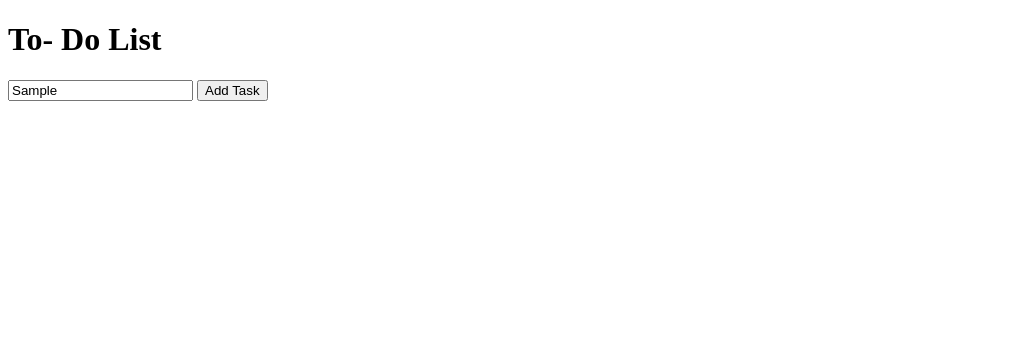
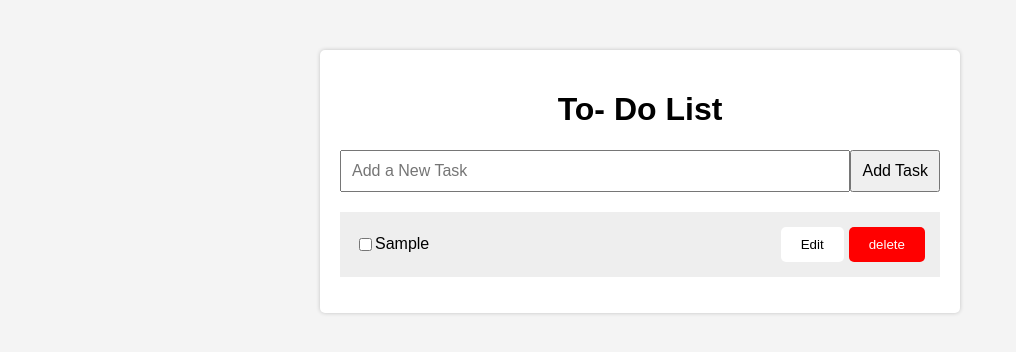
Before and after one commit to Ahmed-abdisalaam-ahmed/js-patical, a plain HTML site: page To Do project/index.html in a window 1280 px wide. Both pictures are taken after typing "Sample" into the empty fields and a click on the button "Add Task". Shown: the whole page, without its empty margins (0-1016 px from the left). Drawn offline with Linux system fonts and the light colour scheme.

Commit message:
finished upadate and %

```diff
--- a/To Do project/index.html
+++ b/To Do project/index.html
@@ -3,6 +3,7 @@
 <head>
     <meta charset="UTF-8">
     <meta name="viewport" content="width=device-width, initial-scale=1.0">
+    <link rel="stylesheet" href="style.css">
     <title>TO DO LIST </title>
 </head>
 <body>
@@ -13,7 +14,12 @@
         <button type="submit">Add Task</button>
     </form>
     <ul id="todo-list">
-
+      <!-- <li>
+        <input type="checkbox">
+        <span>hello world</span>
+        <button>Edit</button>
+        <button>delete</button>
+      </li> -->
     </ul>
   </div>
 
--- a/To Do project/main.js
+++ b/To Do project/main.js
@@ -1,14 +1,109 @@
-const todoform = document.querySelector('#todo-form');
-const todoinput = document.querySelector('#todo-input');
-const todolist = document.querySelector('#todo-list');
+const todoform = document.querySelector("#todo-form");
+const todoinput = document.querySelector("#todo-input");
+const todolist = document.querySelector("#todo-list");
 
+document.addEventListener("DOMContentLoaded", loadTasks);
 
 // adding submit
+todoform.addEventListener("submit", addtask);
 
-todoform.addEventListener('submit', addtask);
+function addtask(Event) {
+  Event.preventDefault();
 
-function addtask(Event){
-    Event.preventDefault()
+  const tasktest = todoinput.value.trim();
+  if (tasktest !== "") {
+    const task = {
+      id: Date.now(),
+      text: tasktest,
+      completed: false,
+    };
+    addingDomtask(task);
+    loadLocalStorage(task);
+  }
 
-    console.log('hello wordls')
+  todoinput.value = "";
 }
+
+function loadTasks() {
+  // getting localstorage
+  const tasts = getLocalTasks();
+  tasts.forEach((task) => {
+    addingDomtask(task);
+  });
+}
+
+function addingDomtask(task) {
+  const li = document.createElement("li");
+
+  li.classList = `todo-item ${task.complated ? "complate" : ""}`;
+  li.dataset.id = task.id;
+
+  li.innerHTML = `  <input type="checkbox">
+        <span class="task">${task.text}</span>
+        <button class="edit-btn">Edit</button>
+        <button class="delete-btn">delete</button>`;
+
+  todolist.appendChild(li);
+
+  attachedEventListeners(li, task);
+}
+
+function attachedEventListeners(li, task) {
+  // deletebtn
+  const deletebtn = li.querySelector(".delete-btn");
+  deletebtn.addEventListener("click", function () {
+    handleDelete(li, task.id);
+  });
+
+  // editbtn
+  const editbtn = li.querySelector(".edit-btn");
+  editbtn.addEventListener("click", function () {
+    handEdit(li, task.id);
+  });
+}
+
+function handEdit(li, taskID) {
+  const spanText = li.querySelector(".task");
+  // console.log(spanText);
+  // console.log(spanText.textContent);
+  const ChangeNewText = prompt("Update the text", spanText.textContent);
+
+  if (ChangeNewText !== null && ChangeNewText.trim() !== "") {
+// update the localstroge
+    updatetask(taskID, ChangeNewText);
+// Update the Dom
+    spanText.textContent = ChangeNewText;
+  }
+}
+
+function updatetask(id, ChangeNewText) {
+  let tasks = getLocalTasks();
+  tasks = tasks.find((task) => task.id === id);
+  if (tasks) {
+    tasks.text = ChangeNewText;
+    localStorage.setItem("tasks", JSON.stringify(tasks));
+  }
+}
+
+function handleDelete(li, id) {
+  let tasks = getLocalTasks();
+
+  tasks = tasks.filter((task) => task.id != id);
+
+  localStorage.setItem("tasks", JSON.stringify(tasks));
+
+  li.remove();
+}
+function loadLocalStorage(task) {
+  // kow waxaan soo galiyey local stroage xogta aniguu istimaal aya setItem kadib waxaan ku raadiyey getItem sidaan u helo sida loo helo xogtii hore push ayaan
+
+  // hubin xogta
+  const oldtask = getLocalTasks();
+  oldtask.push(task);
+  localStorage.setItem("tasks", JSON.stringify(oldtask));
+}
+
+function getLocalTasks() {
+  const oltask = JSON.parse(localStorage.getItem("tasks")) || [];
+  return oltask;
+}
--- a/To Do project/style.css
+++ b/To Do project/style.css
@@ -0,0 +1,67 @@
+body{
+    background-color: #f4f4f4;
+    padding: 0;
+    margin: 0;
+    font-family: Arial, Helvetica, sans-serif;
+}
+.container{
+    background-color: #ffffff;
+    max-width: 600px;
+    margin: 50px  auto;
+    padding: 20px;
+    box-shadow: 0 0 4px rgba(0, 0, 0, 0.2);
+    border-radius: 5px;
+}
+.container h1{
+    text-align: center;
+}
+#todo-form{
+   display: flex;
+   margin-bottom: 20px;
+}
+#todo-input{
+    flex: 1;
+    padding: 10px;
+    font-size: 16px;
+}
+#todo-form button{
+    padding: 10px;
+    font-size: 16px;
+}
+#todo-list{
+    list-style: none;
+    padding: 0;
+}
+.todo-item{
+    display: flex;
+    align-items: center;
+    padding: 15px;
+    background-color:#eee ;
+    margin-bottom: 10px;
+}
+.todo-item.complate .task{
+    text-decoration: line-through;
+    color: gray;
+}
+.todo-item .task {
+    flex: 1;
+}
+.todo-item button{
+    margin-left: 5px;
+    border: none;
+    padding: 10px 20px;
+    cursor: pointer;
+    border-radius: 5px;
+}
+.todo-item button:hover{
+    transition: all ease-in-out 300ms;
+    transform: scale(0.8);
+}
+
+.todo-item .delete-btn{
+    background-color: #ff0000;
+    color: #ffffff;
+}
+.todo-item .edit-btn{
+    background-color: #ffffff;
+}
```
Also changed, not shown: DataStorage/index.html (added, +45 -0 lines), DataStorage/main.js (added, +35 -0 lines), 2 other files.
